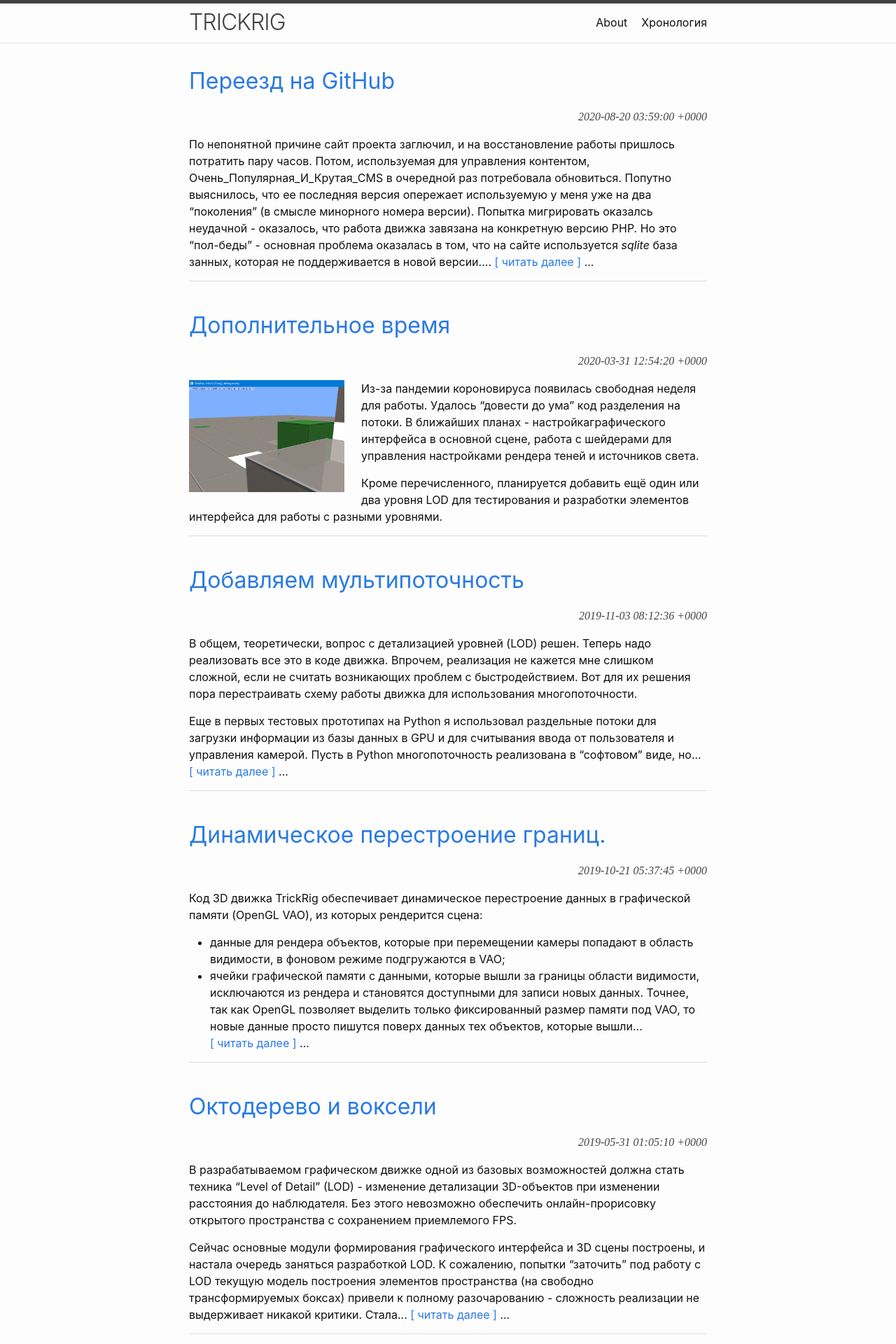
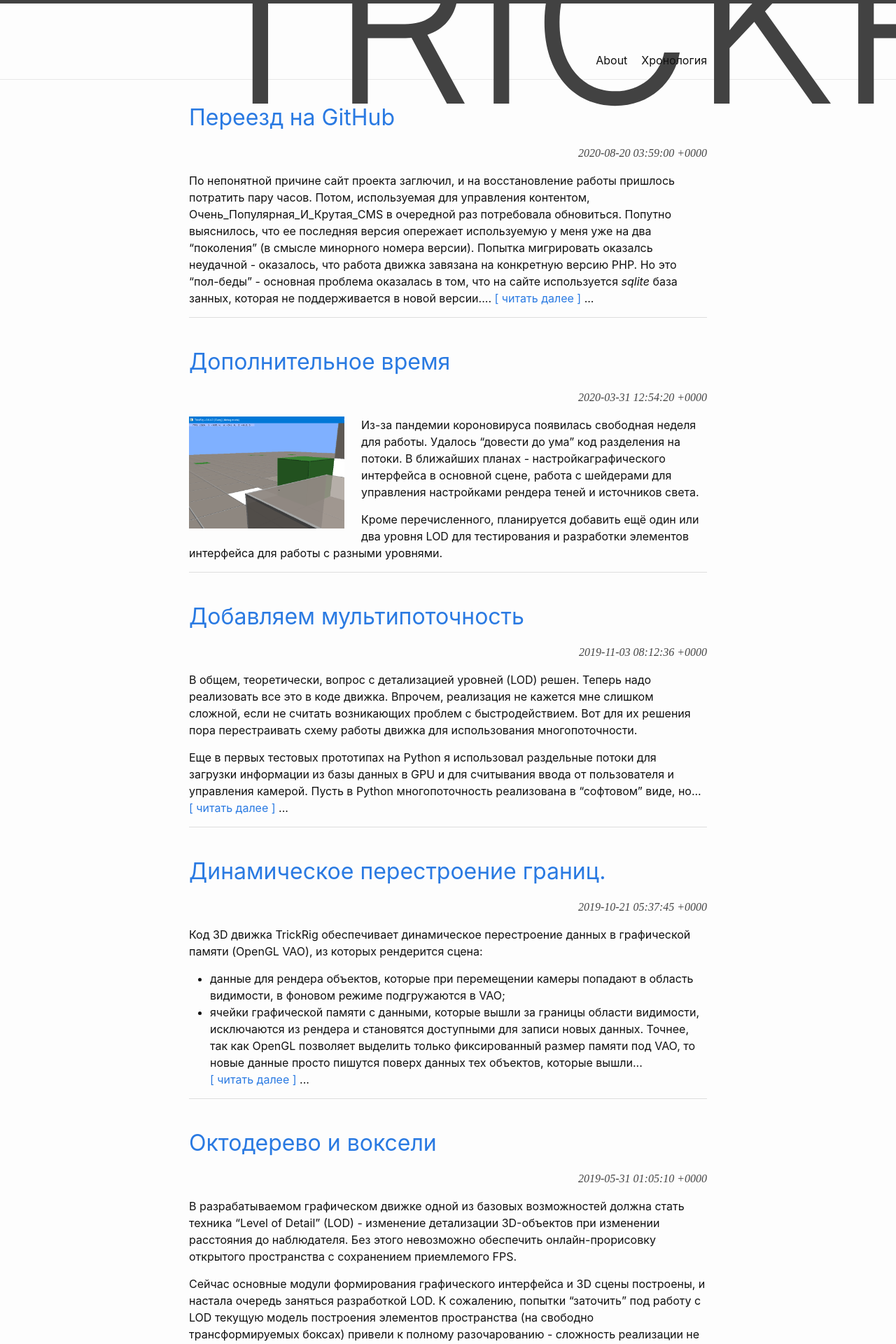
Before and after one commit to bigov/bigov.github.io, a Jekyll site: the page built from index.html, in a window 1280 px wide. Shown: the top 1920 px of the page at 70% size. Built offline with Jekyll 4.4.1, drawn with Linux system fonts in a browser that asks for light colours; the list of posts is cut into pages by our own code.

Commit message:
Update _layout.scss

```diff
--- a/_sass/minima/_layout.scss
+++ b/_sass/minima/_layout.scss
@@ -11,7 +11,7 @@
 }
 
 .site-title {
-  @include relative-font-size(2.0);
+  @include relative-font-size(20);
   font-weight: 300;
   line-height: $base-line-height * $base-font-size * 2.25;
   letter-spacing: -1px;
```
